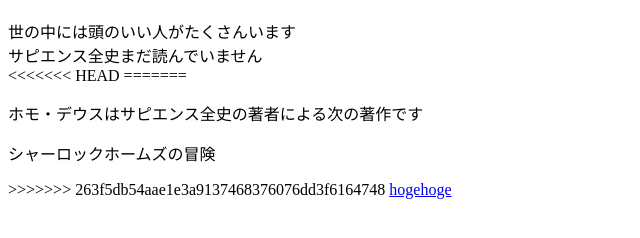
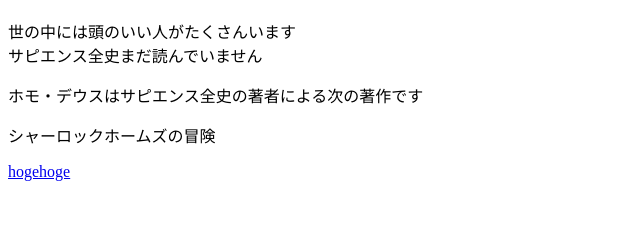
Before and after one commit to NorioTonami/gitest, a plain HTML site: page index.html in a window 1280 px wide. Shown: the part 70-308 px from the top of the page, without its empty margins (0-640 px from the left). Drawn offline with Linux system fonts and the light colour scheme.

Commit message:
fix 2para

```diff
--- a/index.html
+++ b/index.html
@@ -12,12 +12,8 @@
 
 <div>世の中には頭のいい人がたくさんいます</div>
 <div>サピエンス全史まだ読んでいません</div>
-<<<<<<< HEAD
-=======
 <p>ホモ・デウスはサピエンス全史の著者による次の著作です</p>
 <p>シャーロックホームズの冒険</p>
->>>>>>> 263f5db54aae1e3a9137468376076dd3f6164748
-
 <a href="hoge.html">hogehoge</a>
 </body>
 </html>
```
